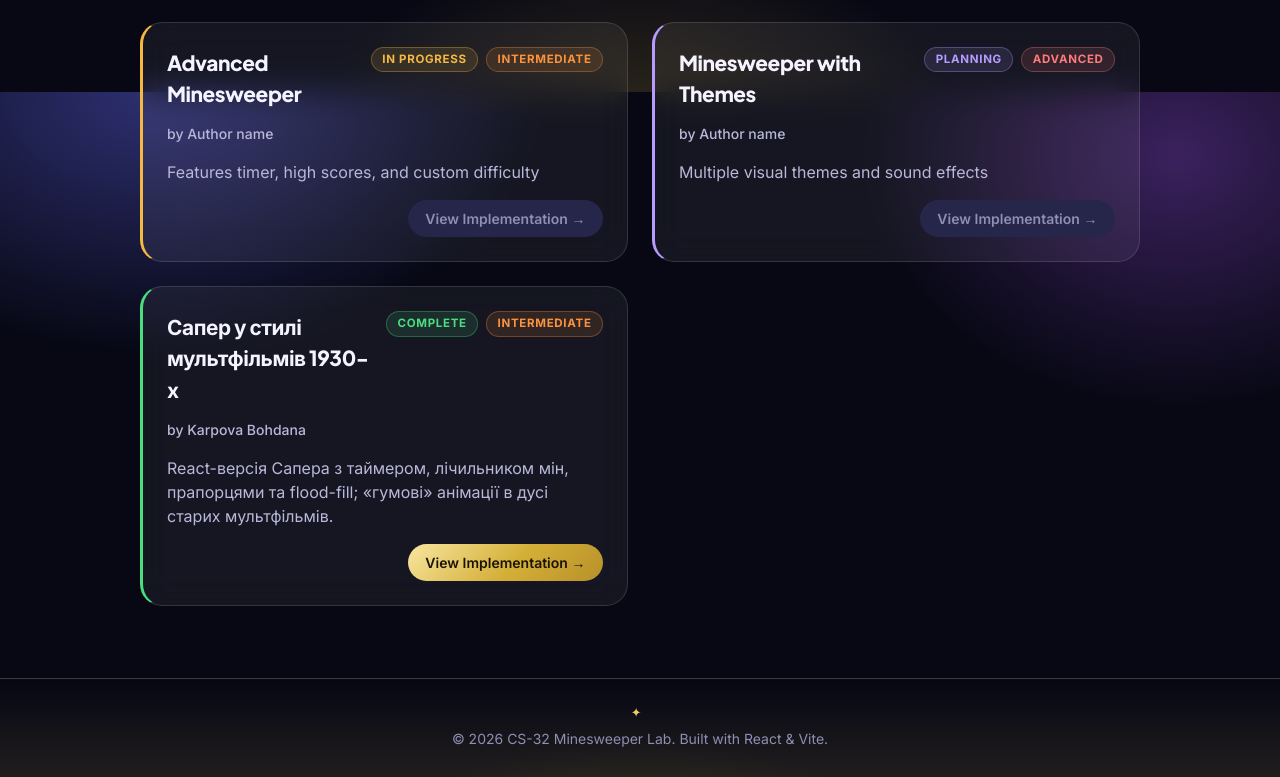
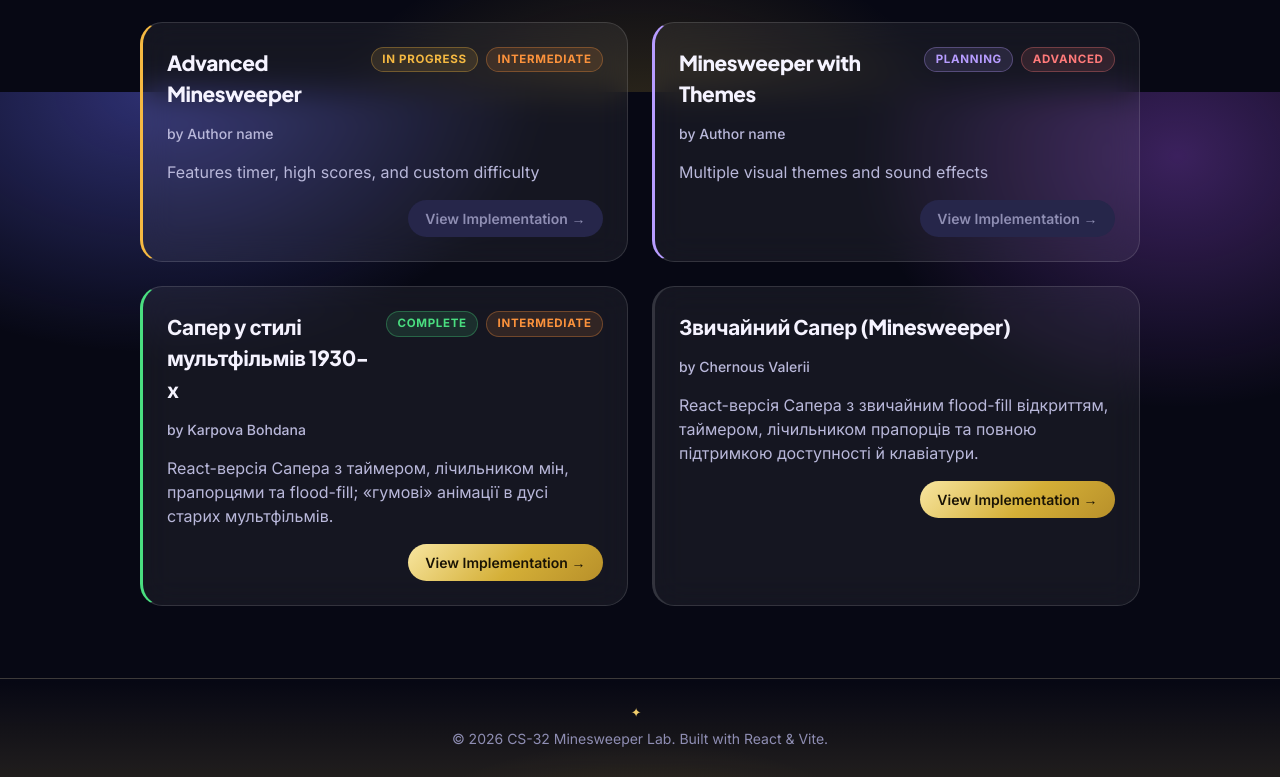
Before and after one commit to cs3-web-course-2026/cs32-minesweeper-react-2026, a React (Vite) app: page /game in a window 1280 px wide. Shown: the part 708-1485 px from the top of the page. Built offline with nearby package versions, Linux system fonts and the light colour scheme.

Commit message:
fix: CI resolve duplicate keys in implementations array after merge

```diff
--- a/src/pages/Game/index.jsx
+++ b/src/pages/Game/index.jsx
@@ -89,14 +89,7 @@ function Game() {
       difficulty: 'Advanced',
       status: 'Planning',
     },
-    {
-      id: 6,
-      title: 'Звичайний Сапер (Minesweeper)',
-      description:
-        'React-версія Сапера з звичайним flood-fill відкриттям, таймером, лічильником прапорців та повною підтримкою доступності й клавіатури.',
-      author: 'Chernous Valerii',
-      link: 'chernous-valerii',
-      id: 5,
+    {id: 5,
       title: 'Сапер у стилі мультфільмів 1930-х',
       description:
         'React-версія Сапера з таймером, лічильником мін, прапорцями та flood-fill; «гумові» анімації в дусі старих мультфільмів.',
@@ -105,6 +98,14 @@ function Game() {
       difficulty: 'Intermediate',
       status: 'Complete',
     },
+    {
+      id: 6,
+      title: 'Звичайний Сапер (Minesweeper)',
+      description:
+        'React-версія Сапера з звичайним flood-fill відкриттям, таймером, лічильником прапорців та повною підтримкою доступності й клавіатури.',
+      author: 'Chernous Valerii',
+      link: 'chernous-valerii',
+    }
   ];
 
   return (
```
